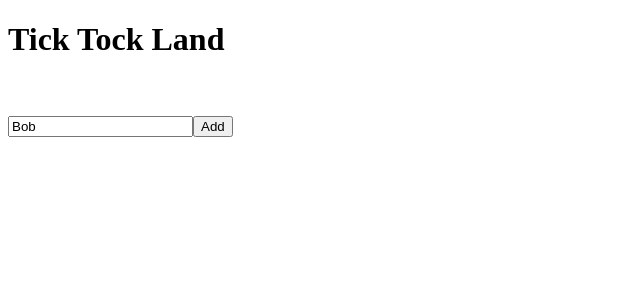
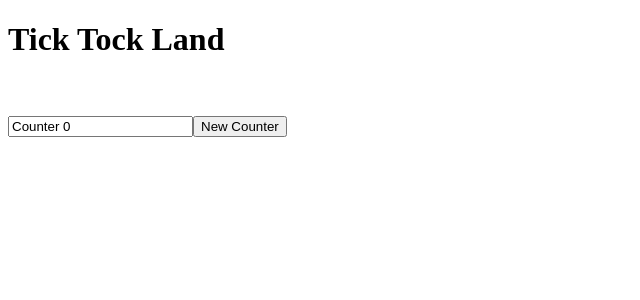
Before and after one commit to fpassow/tick-tock-land, a React (Create React App) app: page / in a window 1280 px wide. Shown: the top 300 px of the page, without its empty margins (0-640 px from the left). Built offline with nearby package versions, Linux system fonts and the light colour scheme.

Commit message:
Adjusted margin under each counters h2. Changed default counter label.

```diff
--- a/src/AddCounterContainer.js
+++ b/src/AddCounterContainer.js
@@ -8,7 +8,7 @@ const AddCounterComponent = ({addCounter, newCounterLabelChanged, newCounterLabe
   return (
   	<div>
   	  <input type="text" onChange={newCounterLabelChanged} value={newCounterLabel} />
-      <button onClick={addCounter}>Add</button>
+      <button onClick={addCounter}>New Counter</button>
     </div>
   )
 }
--- a/src/CounterComponent.js
+++ b/src/CounterComponent.js
@@ -1,9 +1,13 @@
 import React from 'react'
+
+const h2Style = {
+  marginBottom: "0px"
+}
 
  const CounterComponent= ({counterId, label, count, period, periodCount, running,
                            incrPeriod, decrPeriod, toggleRunning, deleteCounter})=>(
   <div>
-    <h2>{label} : {count}</h2>
+    <h2 style={h2Style}>{label} : {count}</h2>
     Running:
     <input type="checkbox" onChange={()=>{toggleRunning(counterId)}} checked={running} /><br />
     Period: {period} [{periodCount}]
--- a/src/state0.js
+++ b/src/state0.js
@@ -1,7 +1,7 @@
 
 const state0 = {
   nextCounterId: 1,
-  newCounterLabel: 'Bob',
+  newCounterLabel: 'Counter 0',
   counters: []
 }
 
```
